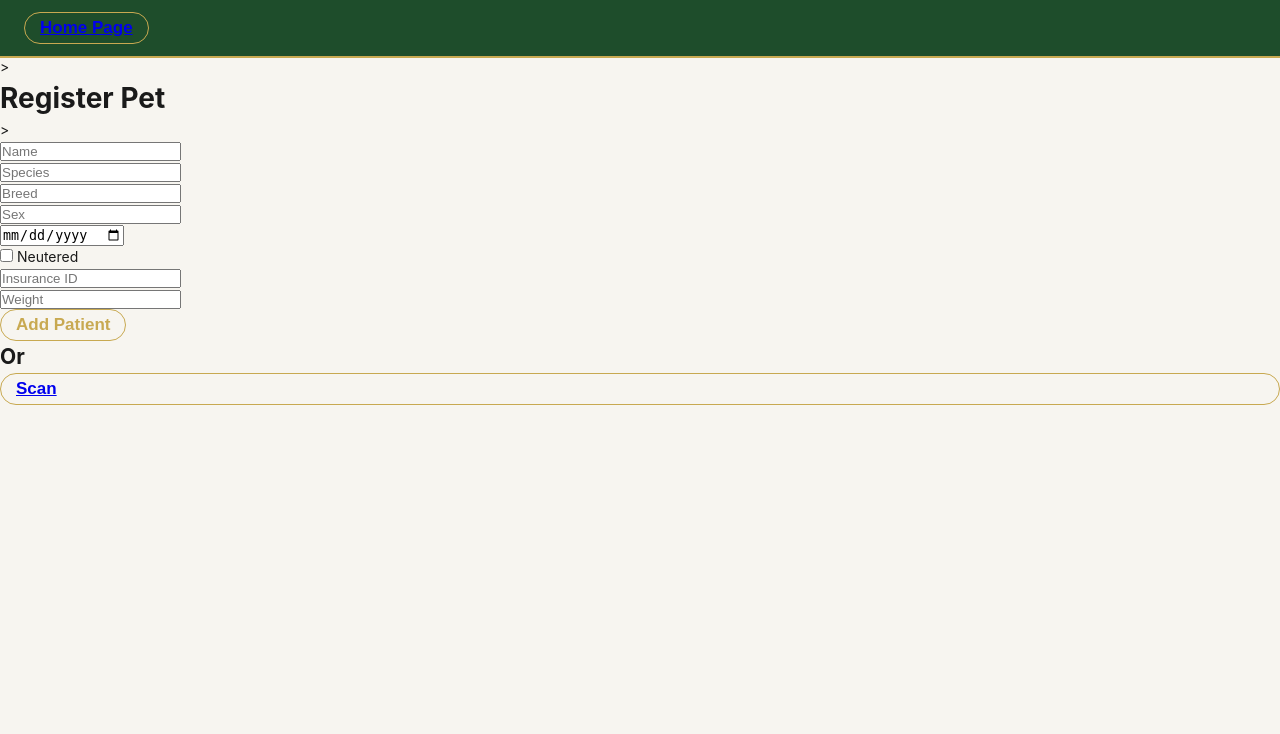
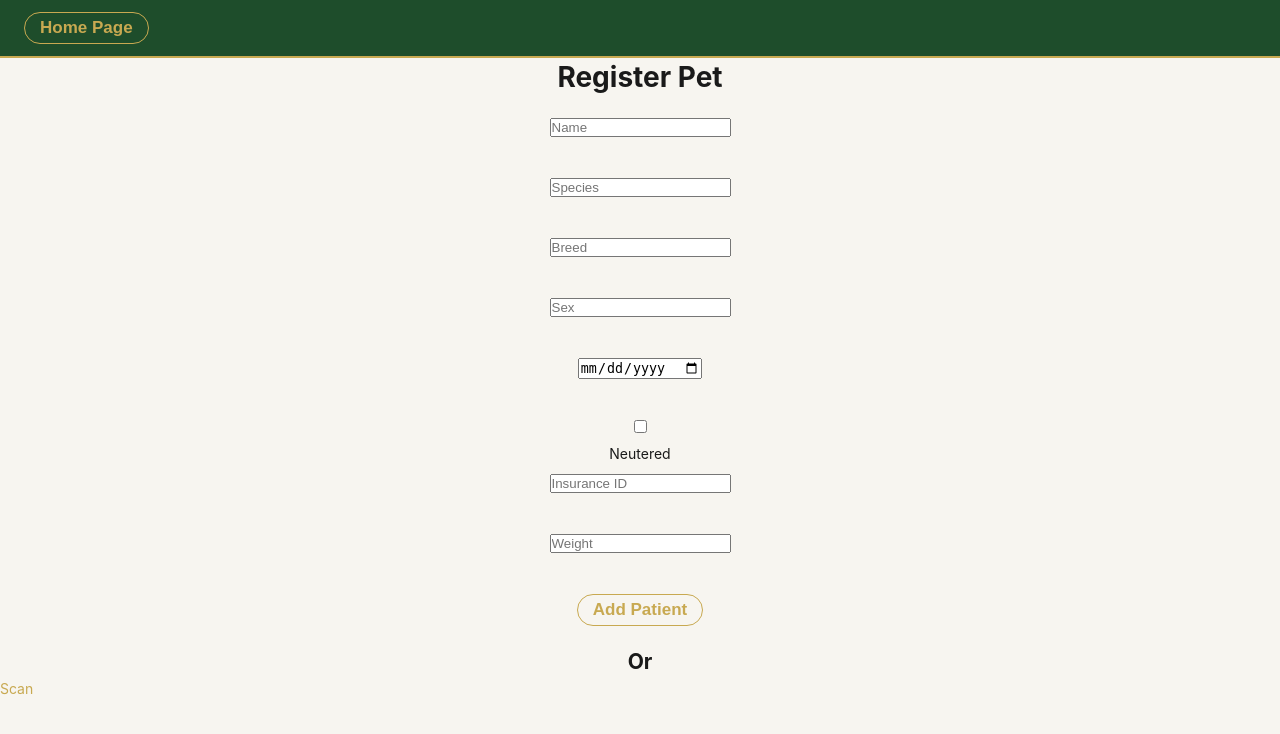
Before and after one commit to kylephamn/winner2, a Flask app: page /register in a window 1280 px wide. Shown: the top 734 px of the page. Run offline with Flask 3, Linux system fonts and the light colour scheme.

```diff
--- a/api/patients.py
+++ b/api/patients.py
@@ -61,6 +61,5 @@ def update_patient(patient_id):
 
 @patients_bp.route("/<patient_id>", methods=["DELETE"])
 def delete_patient(patient_id):
-    # TODO: soft-delete or hard-delete patient record
-    db.collection('Pet').document(patient_id).delete()
-    return "", 204
+    db.collection("pets").document(patient_id).delete()
+    return jsonify({"deleted": patient_id})
--- a/static/css/main.css
+++ b/static/css/main.css
@@ -239,13 +239,12 @@ button {
   align-items: center;
   font-size: 17px;
   font-weight: 600;
-  text-decoration: none;
   cursor: pointer;
   border: 1px solid var(--csu-gold);
   border-radius: 50px;
-  transition: all 0.3s ease-out;
-  text-align: center;
+  transition: background 0.3s ease, color 0.3s ease, border-color 0.3s ease;
   color: var(--csu-gold);
+  overflow: hidden;
 }
 
 button span {
@@ -274,9 +273,13 @@ button::before {
 }
 
 button:hover {
+  background: var(--csu-green);
   color: #fff;
-  border: 1px solid rgba(255, 255, 255, 0);
-  transition: 1s;
+  border-color: var(--csu-green);
+}
+
+button:active {
+  transform: scale(0.98);
 }
 
 button:hover::before {
@@ -284,9 +287,6 @@ button:hover::before {
   transform: scale(1);
 }
 
-button:active {
-  transform: scale(0.98);
-}
 
 .btn {
   display: inline-flex;
@@ -404,6 +404,28 @@ footer {
   0%        { filter: blur(40px); }
   45%, 55%  { filter: blur(0px); }
   100%      { filter: blur(40px); }
+}
+
+a {
+  color: var(--csu-gold);
+  text-decoration: none;
+}
+
+a:hover {
+  color: var(--csu-cream);
+}
+
+form {
+    display: flex;
+    flex-direction: column;
+    align-items: center;
+    gap: 10px;
+    margin: 20px auto;
+    width: fit-content;
+}
+
+h1, h2 {
+    text-align: center;
 }
 
 /* ============================================================
--- a/static/js/patients.js
+++ b/static/js/patients.js
@@ -3,7 +3,7 @@
 // ============================================================
 
 async function createPatient() {
-    const response = await fetch("http://localhost:5000/api/patients/", {
+    const response = await fetch("/api/patients/", {
         method: "POST",
         headers: { "Content-Type": "application/json" },
         body: JSON.stringify({
@@ -18,7 +18,13 @@ async function createPatient() {
         })
     });
 
+    if (!response.ok) {
+        console.error("Error:", response.status, await response.text());
+        return;
+    }
+
     const data = await response.json();
+    console.log("Created:", data);
     document.getElementById("result").textContent = JSON.stringify(data, null, 2);
 }
 
--- a/templates/index.html
+++ b/templates/index.html
@@ -38,7 +38,7 @@
       -->
     </div>
 
-    <a href="/register">Register Pet</a>
+    <button> <a href="/register">Register Pet</a> </button>
 
 
     <button onclick="delete_patient()">Remove Patient</button>
--- a/templates/register.html
+++ b/templates/register.html
@@ -1,36 +1,37 @@
 <!DOCTYPE html>
 <html lang="en">
 <head>
-    <meta charset="UTF-8">
-    <title>Register Your Pet</title>
     <meta charset="UTF-8" />
     <meta name="viewport" content="width=device-width, initial-scale=1.0" />
+    <title>Register Your Pet</title>
     <link rel="stylesheet" href="{{ url_for('static', filename='css/main.css') }}" />
 </head>
 <body>
     <header>
-        <button><a href="/">Home Page</a></button>
-    </header>>
-<h1> Register Pet</h1>>
+        <button onclick="window.location.href='/'">Home Page</button>
+    </header>
+
+    <h1>Register Pet</h1>
+
     <div>
         <form id="patient-form">
             <input type="text" id="name" placeholder="Name" /><br>
             <input type="text" id="species" placeholder="Species" /><br>
             <input type="text" id="breed" placeholder="Breed" /><br>
             <input type="text" id="sex" placeholder="Sex" /><br>
-    <input type="date" id="dob" placeholder="Date of Birth" /><br>
+            <input type="date" id="dob" /><br>
             <input type="checkbox" id="neutered"> Neutered<br>
             <input type="text" id="insurance_id" placeholder="Insurance ID" /><br>
             <input type="number" id="weight" placeholder="Weight" /><br>
             <button type="button" onclick="createPatient()">Add Patient</button>
         </form>
+
+    </div>
+
+    <h2>Or</h2>
+    <a href="/scan">Scan</a>
     <pre id="result"></pre>
+    <script src="/static/js/patients.js"></script>
 
-    <script src="/static/patients.js"></script>
-    </div>
-    <h2>Or</h2>
-    <button>
-        <a href ='/scan'>Scan </a>
-    </button>
 </body>
 </html>
```
Also changed, not shown: images/face1.png (added), images/face2.png (added), 3 other files. Lines whose indentation alone changed are shown as unchanged.
